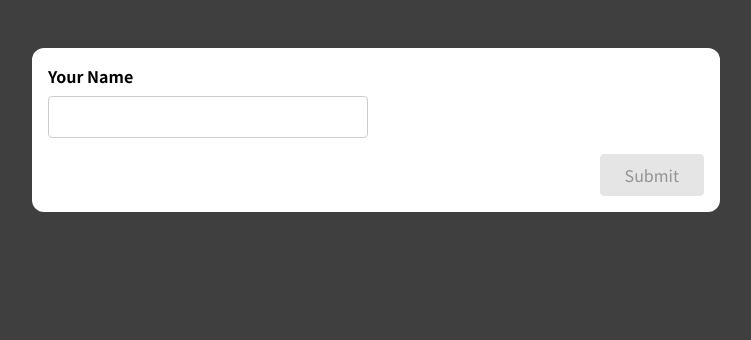
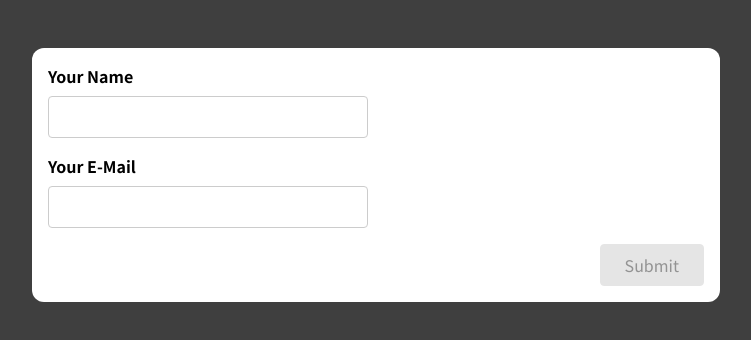
Before and after one commit to AhmadrezaMozaffary/form-validation, a React (Create React App) app: page / in a window 1280 px wide. Shown: the top 340 px of the page, without its empty margins (264-1015 px from the left). Built offline with nearby package versions, Linux system fonts and the light colour scheme.

Commit message:
Add E-mail input plus form validation

```diff
--- a/src/components/SimpleInput.js
+++ b/src/components/SimpleInput.js
@@ -3,31 +3,53 @@ import { useState } from "react";
 const SimpleInput = (props) => {
   const [enteredName, setEnteredName] = useState("");
   const [enteredNameTouched, setEnteredNameTouched] = useState(false);
+  const [enteredEmail, setEnteredEmail] = useState("");
+  const [enteredEmailTouched, setEnteredEmailTouched] = useState(false);
 
   const enteredNameIsValid = enteredName.trim() !== "";
   const nameInputIsInvalid = !enteredNameIsValid && enteredNameTouched;
-  const formIsValid = enteredNameIsValid ? true : false;
+
+  const enteredEmailIsValid = enteredEmail.includes("@");
+  const enteredEmailIsInvalid = !enteredEmailIsValid && enteredEmailTouched;
+
+  const formIsValid = enteredNameIsValid && enteredEmailIsValid ? true : false;
 
   const nameInputChangeHandler = (e) => {
     setEnteredName(e.target.value);
+  };
+
+  const emailInputChangeHandler = (e) => {
+    setEnteredEmail(e.target.value);
   };
 
   const nameInputBlurHandler = (e) => {
     setEnteredNameTouched(true);
   };
 
+  const emailInputBlurHandler = (e) => {
+    setEnteredEmailTouched(true);
+  };
+
   const formSubmitionHandler = (e) => {
     e.preventDefault();
     setEnteredNameTouched(true);
+    setEnteredEmailTouched(true);
 
-    if (!enteredNameIsValid) return;
+    if (!enteredNameIsValid || !enteredEmailIsValid) return;
 
     // Reseting the input
     setEnteredName("");
     setEnteredNameTouched(false);
+
+    setEnteredEmail("");
+    setEnteredEmailTouched(false);
   };
 
   const nameInputClasses = nameInputIsInvalid
+    ? "form-control invalid"
+    : "form-control";
+
+  const emailInputClasses = enteredEmailIsInvalid
     ? "form-control invalid"
     : "form-control";
 
@@ -44,6 +66,20 @@ const SimpleInput = (props) => {
         />
         {nameInputIsInvalid && <p className="error-text">Name is not valid</p>}
       </div>
+
+      <div className={emailInputClasses}>
+        <label htmlFor="email">Your E-Mail</label>
+        <input
+          type="email"
+          id="email"
+          onBlur={emailInputBlurHandler}
+          onChange={emailInputChangeHandler}
+          value={enteredEmail}
+        />
+        {enteredEmailIsInvalid && (
+          <p className="error-text">E-Mail is not valid</p>
+        )}
+      </div>
       <div className="form-actions">
         <button disabled={!formIsValid}>Submit</button>
       </div>
```
Also changed, not shown: 1 other file (tests, documents, lock files or other folders).
